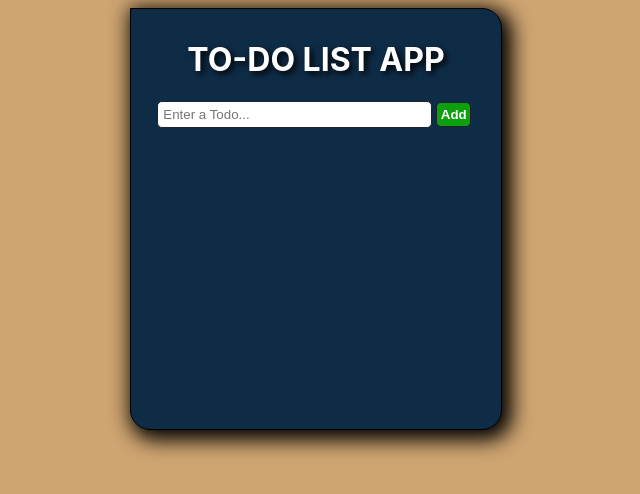
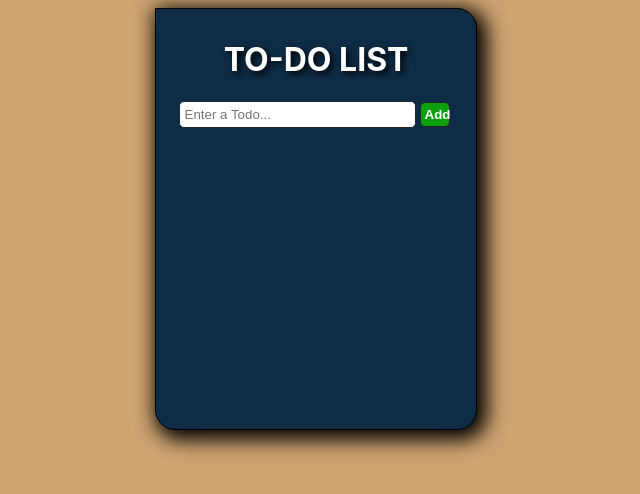
Before and after one commit to Cornerstone-04/todo-app, a React (Create React App) app: page / in a window 1280 px wide. Shown: the top 494 px of the page, without its empty margins (324-964 px from the left). Built offline with nearby package versions, Linux system fonts and the light colour scheme.

Commit message:
Changed application title and width.

```diff
--- a/src/Components/Header.js
+++ b/src/Components/Header.js
@@ -4,7 +4,7 @@ export default function Header() {
     return (
         <div className="Header">
             <h1>
-                To-do List App
+                To-do List
             </h1>
         </div>
     )
--- a/src/index.css
+++ b/src/index.css
@@ -18,7 +18,7 @@ code {
   padding: 10px;
   display: block;
   justify-content: center;
-  width: 350px;
+  width: 300px;
   height: 400px;
   max-height: 400px;
   background-color: #0f2c47;
@@ -90,7 +90,7 @@ form button{
   border: none;
   outline: none;
   padding: 10px 5px;
-  width: 50%;
+  width: 77%;
   margin: 0 0 0 0;
 }
 
```
